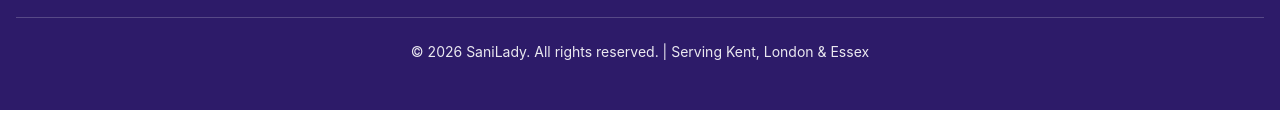
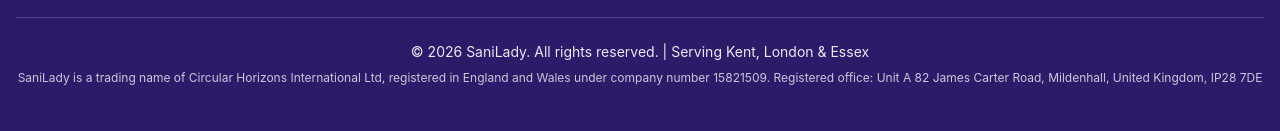
Before and after one commit to ronchimbo-star/saniladyv2, a React (Vite) app: page / in a window 1280 px wide. Shown: the part 2809-2940 px from the top of the page. Before the commit the page ends 2919 px from the top, so only its background shows below. Built offline with nearby package versions, Linux system fonts and the light colour scheme; no server answers; the database is empty.

Commit message:
Updated Layout.tsx

```diff
--- a/src/components/Layout.tsx
+++ b/src/components/Layout.tsx
@@ -379,6 +379,9 @@
             <p className="text-sm opacity-90">
               &copy; {new Date().getFullYear()} SaniLady. All rights reserved. | {settings.contact_address}
             </p>
+            <p className="text-xs opacity-75 mt-2">
+              SaniLady is a trading name of Circular Horizons International Ltd, registered in England and Wales under company number 15821509. Registered office: Unit A 82 James Carter Road, Mildenhall, United Kingdom, IP28 7DE
+            </p>
           </div>
         </div>
       </footer>
```
